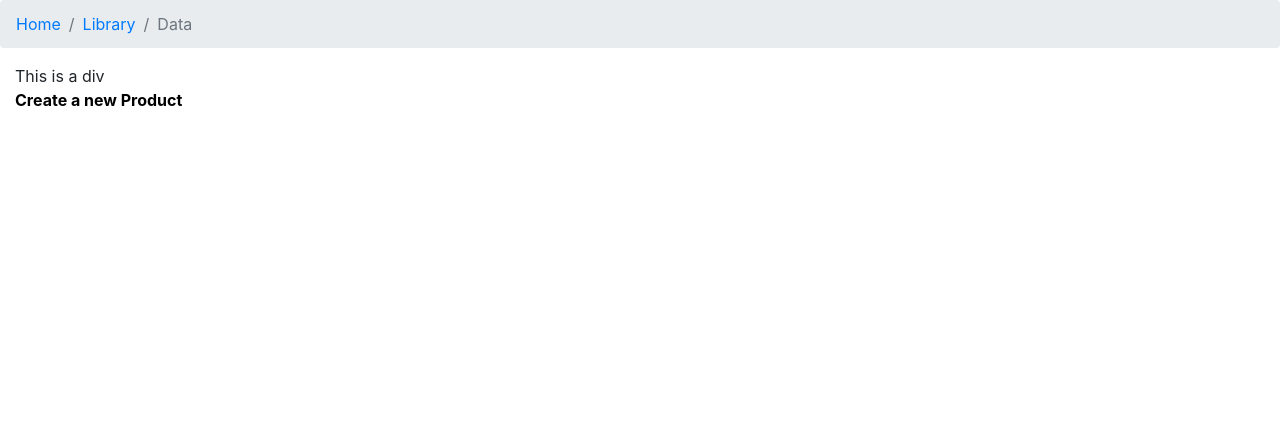
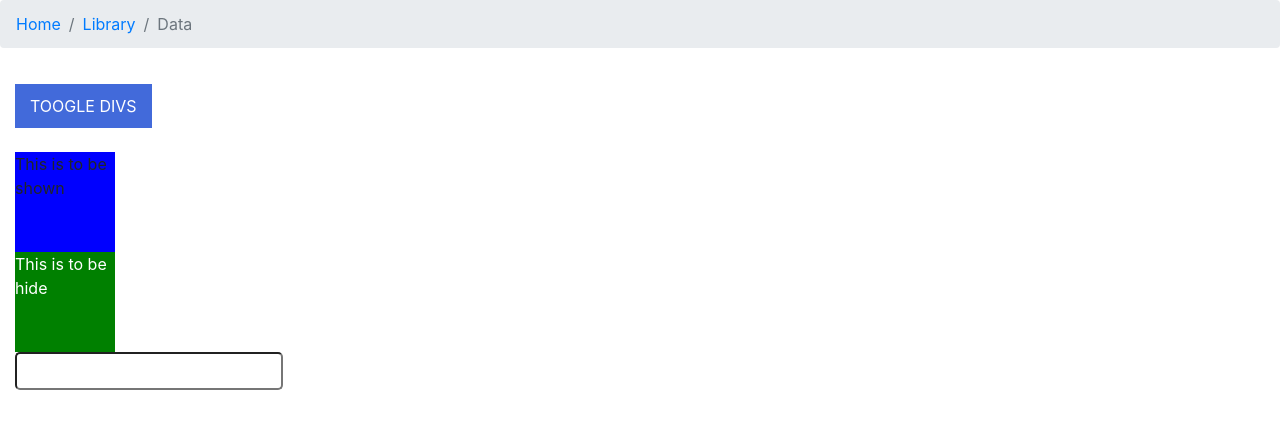
Before and after one commit to ThetHlaing/padc9-foundation-day-12, a Django app: page /product/list in a window 1280 px wide. Shown: the top 429 px of the page. Run offline with Django 3.2, Linux system fonts and the light colour scheme; data that the repository does not hold is empty; some libraries are stand-ins or nearby versions.

Commit message:
Day 15 EOD

```diff
--- a/product/templates/create.html
+++ b/product/templates/create.html
@@ -7,10 +7,13 @@
    {% load static %}
 
    <link rel="stylesheet" type="text/css" href="{% static 'external.css' %}">
+   <style>
+
+   </style>
 </head>
 
 <body>
-    <h1>Create a new awesome Product</h1>
+    <h1 style="font-size: 5em;">Create a new awesome Product</h1>
     <form method="POST">
         {% csrf_token %}
         <label for="name">
@@ -25,6 +28,7 @@
         <input id="category" type="email" name="category" />
         <br />
         <button>Save Product</button>
+        <button type="reset">Clear</button>
     </form>
 </body>
 
--- a/product/templates/index.html
+++ b/product/templates/index.html
@@ -18,14 +18,27 @@
         </ol>
     </nav>
     <div class='container-fluid'>
-        <div class="row">
-                <div class="col-sm-6 col-12">
-                    This is a div
+        <div class="">
+            <button id='toggle'>Toogle DIVS</button><br /><br />
+            <div id="div1" style="background-color: blue; width:100px; height:100px;">
+                This is to be shown
+            </div>
+            <div id="div2" style="background-color: green; color:#fff; width:100px; height:100px;">
+                This is to be hide
             </div>
 
+            <input type="text"/>
         </div>
-        <a href="/product/create" class='my-own-link'>Create a new Product</a>
+        <!--
+        <div class="container">
+            <div class="row">
+                <div class="col-2">
+                    <a href="/product/create" class='btn btn-primary'>Create a new Product</a>
+                </div>
+                <div class="col-10">
+                    <div class="row">
                         {% for product in products %}
+                        <div class='col-3'>
                             <div class="card" style="width: 18rem;">
                                 <div class="card-body">
                                     <h5 class="card-title">{{product.name}}</h5>
@@ -33,10 +46,40 @@
                                     <a href="/product/detail/{{product.id}}" class="btn btn-primary">Go somewhere</a>
                                 </div>
                             </div>
-
+                        </div>
                         {% endfor %}
+                    </div>
+                </div>
 
             </div>
+        </div> -->
+
+
+
+
+    </div>
+
+    <script>
+        // const button = document.getElementById('toggle');
+
+        const button = document.querySelector('#toggle');
+        const div2 = document.querySelector('#div2');
+        const div1 = document.querySelector('#div1');
+
+
+        button.addEventListener('click', function () {
+
+            if(div2.style.display == 'none'){
+                div2.style.display = '';
+                div1.style.display = 'none';
+            }
+            else{
+                div2.style.display = 'none';
+                div1.style.display = '';
+            }
+
+        });
+    </script>
 </body>
 
 </html>
```
Lines whose indentation alone changed are shown as unchanged.
